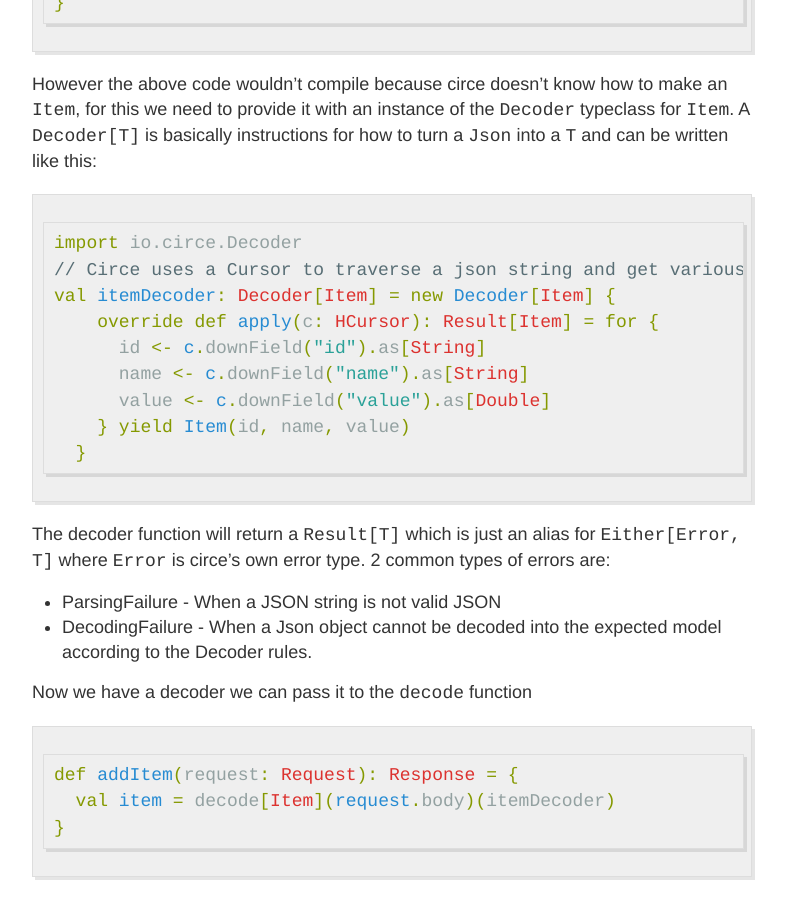
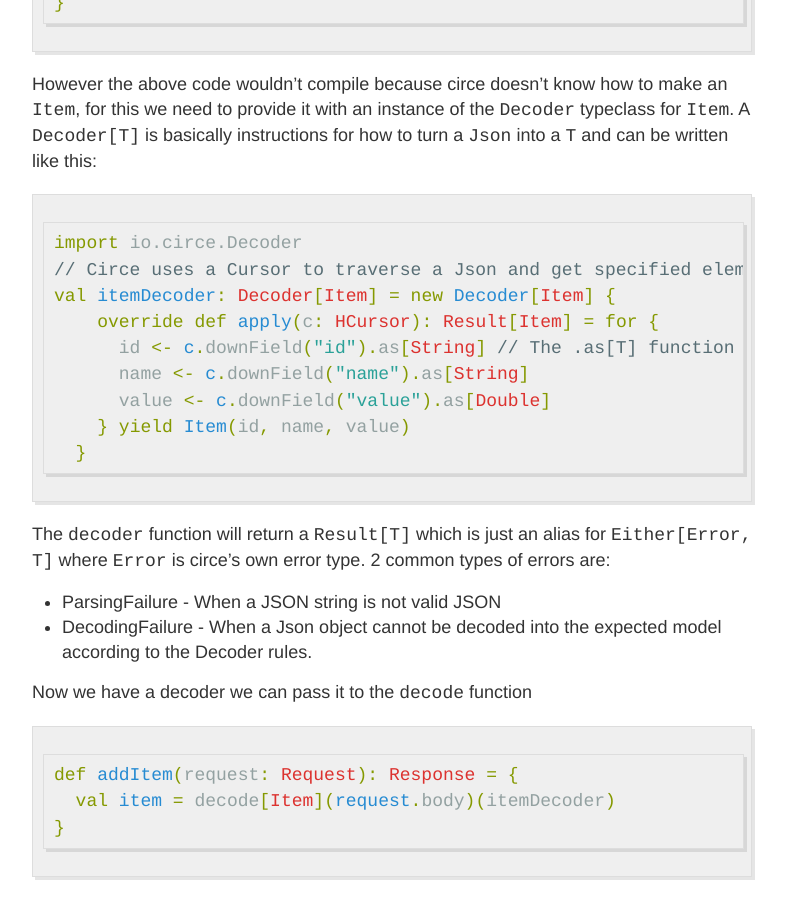
Before and after one commit to ocoulson/ocoulson.github.io, a Jekyll site: the page built from _posts/2021-09-29-scala-json-with-circe.md, in a window 1280 px wide and 900 px high, scrolled down 2831 px. Shown: the whole window, without its empty margins (248-1034 px from the left). Built offline with Jekyll 4.4.1, drawn with Linux system fonts in a browser that asks for light colours; some of the changed text lies outside the part shown.

Commit message:
Small corrections and reformats

````diff
--- a/_posts/2021-09-29-scala-json-with-circe.md
+++ b/_posts/2021-09-29-scala-json-with-circe.md
@@ -98,17 +98,17 @@ However the above code wouldn't compile because circe doesn't know how to make a
 
 ```scala
 import io.circe.Decoder
-// Circe uses a Cursor to traverse a json string and get various Json elements. Then for each one we transform it into the expected type (String, Double etc.)
+// Circe uses a Cursor to traverse a Json and get specified elements. Then for each one we transform it into the expected type (String, Double etc.)
 val itemDecoder: Decoder[Item] = new Decoder[Item] {
     override def apply(c: HCursor): Result[Item] = for {
-      id <- c.downField("id").as[String]
+      id <- c.downField("id").as[String] // The .as[T] function itself requires a Decoder for T. Circe provides implicit implementations for all simple types like 'String', 'Double' and 'Boolean', accessible because they are defined in the Decoder scope.
       name <- c.downField("name").as[String]
       value <- c.downField("value").as[Double]
     } yield Item(id, name, value)
   }
 ```
 
-The decoder function will return a `Result[T]` which is just an alias for `Either[Error, T]` where `Error` is circe's own error type. 2 common types of errors are:
+The `decoder` function will return a `Result[T]` which is just an alias for `Either[Error, T]` where `Error` is circe's own error type. 2 common types of errors are:
   - ParsingFailure - When a JSON string is not valid JSON
   - DecodingFailure - When a Json object cannot be decoded into the expected model according to the Decoder rules.
 
@@ -156,7 +156,9 @@ def addItem(request: Request): Response = {
 }
 ```
 
-So above, the line `createdItem.asJson.noSpaces` is first creating a `Json` from the 'createdItem' `Item` and then printing it to a string with no spaces or newlines e.g.: `{"foo":"bar"}`. In order to use the `asJson` extension message we must import `io.circe.syntax._` in the scope.
+So above, the line "`createdItem.asJson.noSpaces`" is
+ - first creating a `Json` from the 'createdItem' `Item` with the `asJson` extension method (we must import `io.circe.syntax._` in the scope to use this)
+ - then printing it to a string with no spaces or newlines e.g.: `{"foo":"bar"}`.
 
 However, again there is a problem because although Circe knows how to read an `Item` from a `Json`, it doesn't know how to write an `Item` into a `Json`.
 
````
